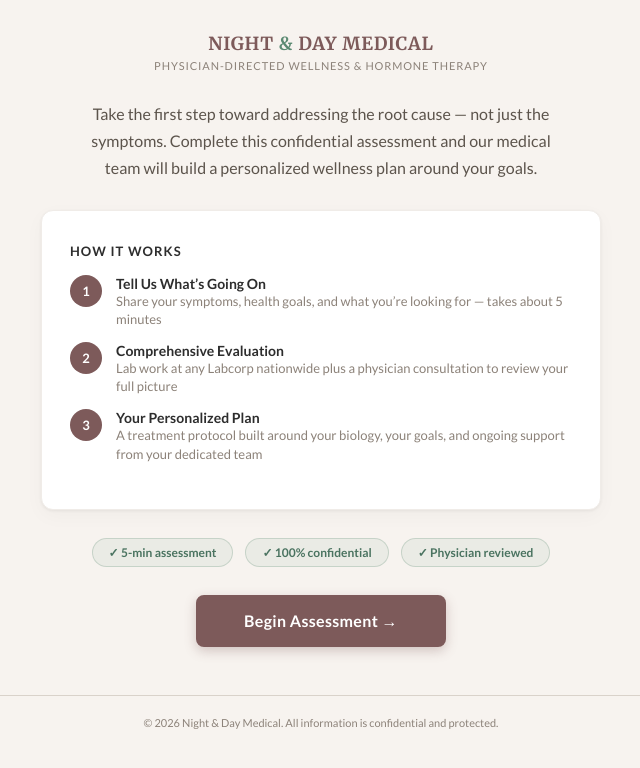
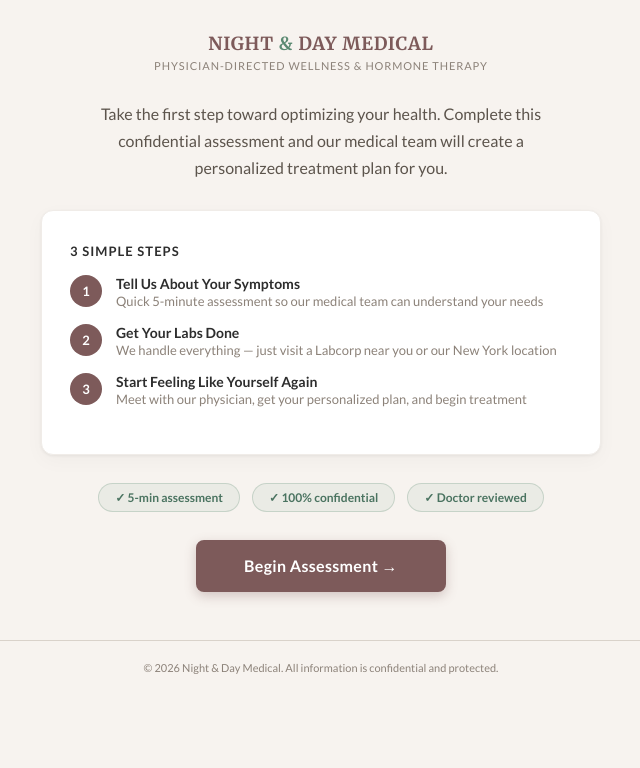
Before and after one commit to dumplings561-lgtm/ndm-intake, a Next.js app: page / in a window 1280 px wide. Shown: the top 768 px of the page, without its empty margins (319-959 px from the left). Built offline with nearby package versions, Linux system fonts and the light colour scheme.

Commit message:
v9.3: Match welcome page to original design

```diff
--- a/pages/index.js
+++ b/pages/index.js
@@ -145,20 +145,20 @@ function WelcomeStep({ onNext }) {
   return (
     <div style={{ textAlign: "center", maxWidth: 560, margin: "0 auto", animation: "ndmFadeIn 0.6s ease" }}>
       <p style={{ fontSize: 16, color: C.gray600, lineHeight: 1.7, fontFamily: "'Lato', sans-serif", maxWidth: 480, margin: "0 auto" }}>
-        Take the first step toward addressing the root cause {"\u2014"} not just the symptoms. Complete this confidential assessment and our medical team will build a personalized wellness plan around your goals.
+        Take the first step toward optimizing your health. Complete this confidential assessment and our medical team will create a personalized treatment plan for you.
       </p>
       <Card style={{ textAlign: "left", margin: "28px 0" }}>
-        <div style={{ fontSize: 13, fontWeight: 700, color: C.charcoal, textTransform: "uppercase", letterSpacing: "0.08em", marginBottom: 16, fontFamily: "'Lato', sans-serif" }}>How It Works</div>
+        <div style={{ fontSize: 13, fontWeight: 700, color: C.charcoal, textTransform: "uppercase", letterSpacing: "0.08em", marginBottom: 16, fontFamily: "'Lato', sans-serif" }}>3 Simple Steps</div>
         {[
-          { n: "1", t: "Tell Us What\u2019s Going On", d: "Share your symptoms, health goals, and what you\u2019re looking for \u2014 takes about 5 minutes" },
-          { n: "2", t: "Comprehensive Evaluation", d: "Lab work at any Labcorp nationwide plus a physician consultation to review your full picture" },
-          { n: "3", t: "Your Personalized Plan", d: "A treatment protocol built around your biology, your goals, and ongoing support from your dedicated team" },
+          { n: "1", t: "Tell Us About Your Symptoms", d: "Quick 5-minute assessment so our medical team can understand your needs" },
+          { n: "2", t: "Get Your Labs Done", d: "We handle everything \u2014 just visit a Labcorp near you or our New York location" },
+          { n: "3", t: "Start Feeling Like Yourself Again", d: "Meet with our physician, get your personalized plan, and begin treatment" },
         ].map(function(s) {
           return (<div key={s.n} style={{ display: "flex", gap: 14, marginBottom: 14, alignItems: "flex-start" }}><div style={{ width: 32, height: 32, borderRadius: "50%", background: C.rose, flexShrink: 0, display: "flex", alignItems: "center", justifyContent: "center", color: C.white, fontWeight: 700, fontSize: 13 }}>{s.n}</div><div><div style={{ fontSize: 14, fontWeight: 700, color: C.charcoal, fontFamily: "'Lato', sans-serif" }}>{s.t}</div><div style={{ fontSize: 13, color: C.gray400, fontFamily: "'Lato', sans-serif", lineHeight: 1.4 }}>{s.d}</div></div></div>);
         })}
       </Card>
       <div style={{ display: "flex", gap: 12, justifyContent: "center", flexWrap: "wrap", marginBottom: 28 }}>
-        {["5-min assessment", "100% confidential", "Physician reviewed"].map(function(t) {
+        {["5-min assessment", "100% confidential", "Doctor reviewed"].map(function(t) {
           return <span key={t} style={{ padding: "6px 16px", background: "rgba(91,138,114,0.08)", border: "1px solid rgba(91,138,114,0.25)", borderRadius: 20, fontSize: 12, color: C.sageDark, fontFamily: "'Lato', sans-serif", fontWeight: 600 }}>{"\u2713"} {t}</span>;
         })}
       </div>
```
